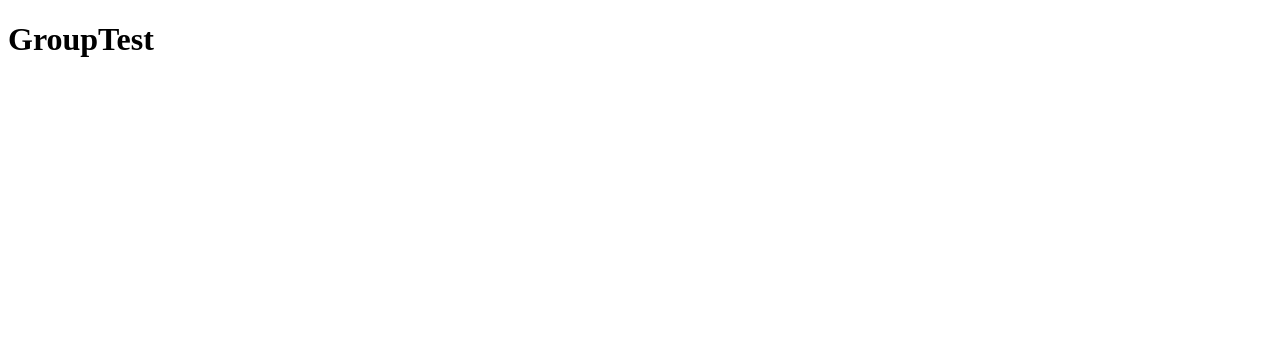
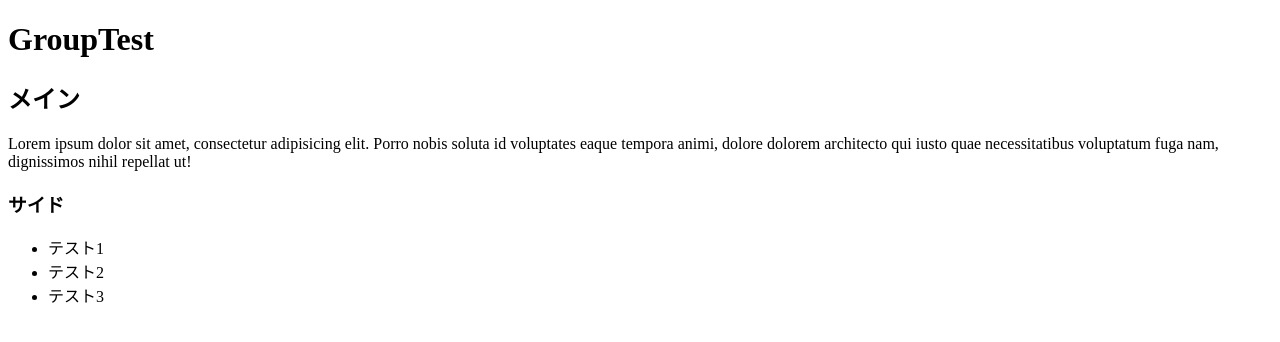
Before and after one commit to nahokomaster/nahokumasterTest, a plain HTML site: page index.html in a window 1280 px wide. Drawn offline with Linux system fonts and the light colour scheme.

Commit message:
サイドとメイン追加

```diff
--- a/index.html
+++ b/index.html
@@ -1,10 +1,25 @@
 <!DOCTYPE html>
 <html lang="ja">
+
     <head>
         <meta charset="UTF-8">
         <title>GroupTest</title>
     </head>
     <body>
         <h1>GroupTest</h1>
+        <main>
+            <section>
+                <h2>メイン</h2>
+                <p>Lorem ipsum dolor sit amet, consectetur adipisicing elit. Porro nobis soluta id voluptates eaque tempora animi, dolore dolorem architecto qui iusto quae necessitatibus voluptatum fuga nam, dignissimos nihil repellat ut!</p>
+            </section>
+        </main>
+        <aside>
+            <h3>サイド</h3>
+            <ul>
+                <li>テスト1</li>
+                <li>テスト2</li>
+                <li>テスト3</li>
+            </ul>
+        </aside>
     </body>
 </html>
```
Lines whose indentation alone changed are shown as unchanged.
